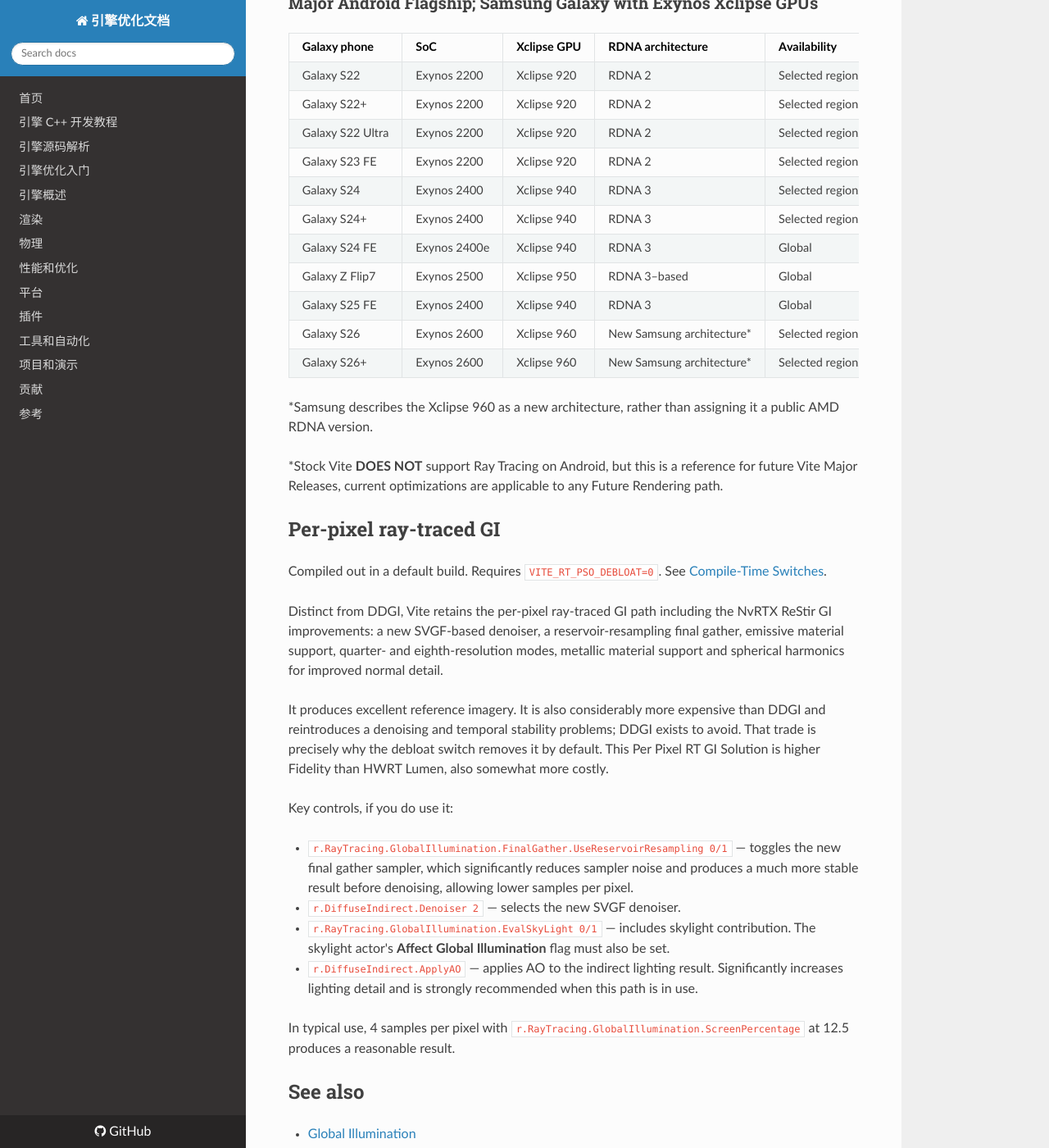
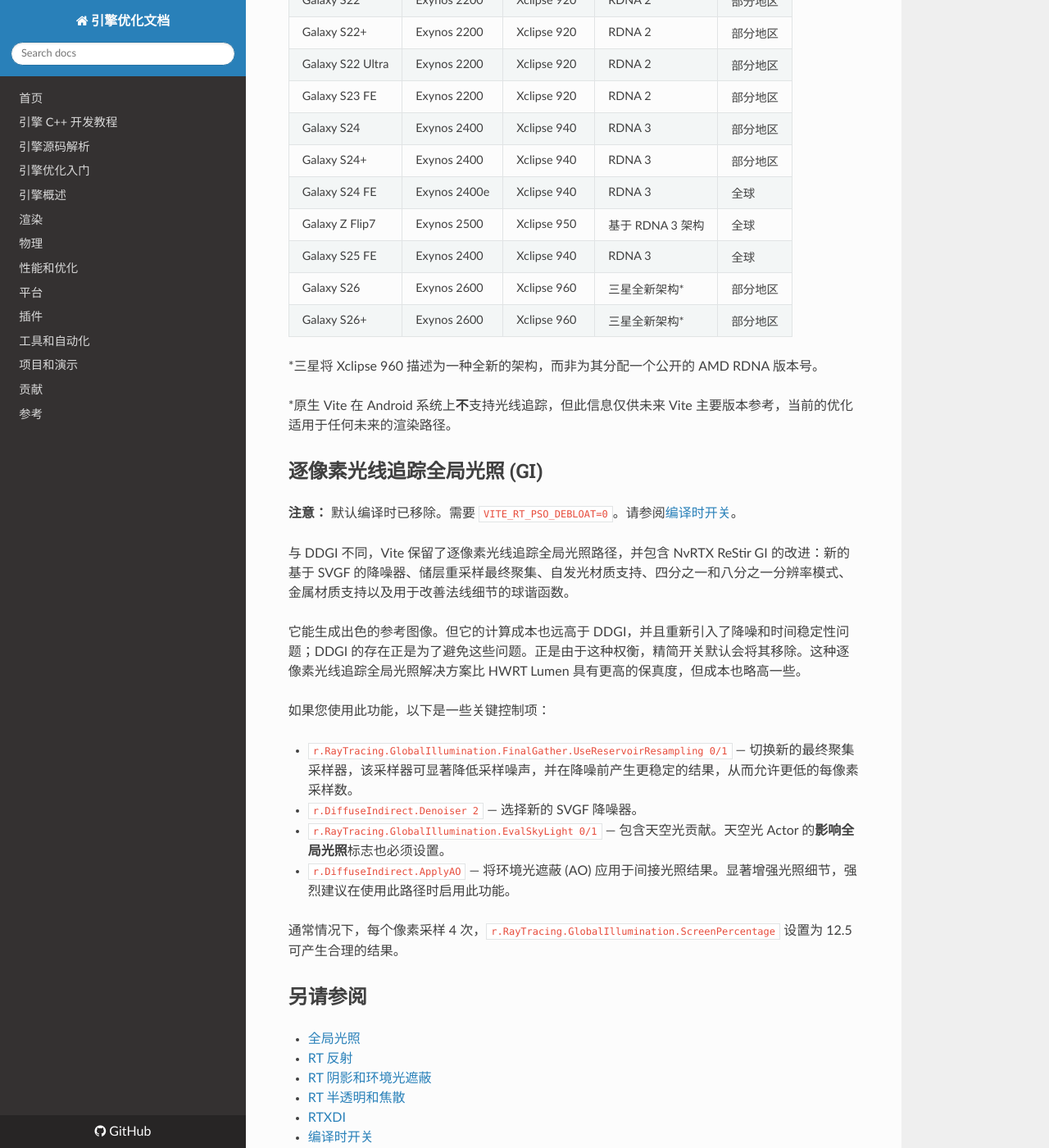
Before and after one commit to OpenHUTB/cpp, an MkDocs documentation site: the page built from docs/optimization/Rendering/Ray-Tracing.md, in a window 1280 px wide and 1400 px high, scrolled down 3442 px. Shown: the whole window at 82% size. Built offline with MkDocs 1.6.1, drawn with Linux system fonts in a browser that asks for light colours; nearby versions of some CDN libraries; a script that is not in the unit is left out; some of the changed text lies outside the part shown.

Commit message:
光线追踪

````diff
--- a/docs/optimization/Rendering/Ray-Tracing.md
+++ b/docs/optimization/Rendering/Ray-Tracing.md
@@ -1,60 +1,41 @@
-# Ray Tracing
+# 光线追踪
 
-<tldr>
-<p>
-Vite ships the ray tracing suite from NvRTX 4.27 Caustics and NvRTX 5.0. In a default build,
-<b>reflections, shadows, ambient occlusion and sky light are available; the rest are compiled out</b> by
-<code>VITE_RT_PSO_DEBLOAT</code>. Read the availability table below before debugging a console variable
-that appears to do nothing.
-</p>
-</tldr>
+Vite 内置了 NvRTX 4.27 Caustics 和 NvRTX 5.0 的光线追踪套件。在默认版本中，反射、阴影、环境光遮蔽和天空光可用；其余效果会被 `VITE_RT_PSO_DEBLOAT` 编译移除。在调试看似无效的控制台变量之前，请先阅读下方的可用性表格。
 
-Ray tracing in Vite is an engine-agnostic pipeline: acceleration structures are maintained independently of
-any single lighting solution, so each effect can be enabled or disabled on its own. This is the arrangement
-UE 4.27 had and UE 5.1+ moved away from &mdash; see [Why NvRTX 4.27](../EngineOverview/Why-NvRTX-427.md).
-
-## Availability
-
-The `VITE_RT_PSO_DEBLOAT` compile-time switch defaults to `1` and removes shader permutations for effects
-outside Vite's recommended configuration. Ray tracing PSOs must be compiled and bound whether or not their
-console variable is set, so leaving unused effects compiled in costs shader build time, package size and
-pipeline creation time for nothing.
-
-The practical consequence: **setting the console variable for a compiled-out effect appears to succeed and
-renders nothing.**
-
-| Effect | Console variable | Default build | Page |
-|---|---|---|---|
-| Reflections | `r.RayTracing.Reflections` | Available | [RT Reflections](./RT-Reflections.md) |
-| Shadows | `r.RayTracing.Shadows` | Available | [RT Shadows and AO](./RT-Shadows-And-Ambient-Occlusion.md) |
-| Ambient occlusion | `r.RayTracing.AmbientOcclusion` | Available | [RT Shadows and AO](./RT-Shadows-And-Ambient-Occlusion.md) |
-| Sky light | `r.RayTracing.SkyLight` | Available | This page |
-| Translucency | `r.RayTracing.Translucency` | Compiled out | [RT Translucency and Caustics](./RT-Translucency-And-Caustics.md) |
-| Mesh caustics | `r.RayTracing.MeshCaustics.Enable` | Compiled out | [RT Translucency and Caustics](./RT-Translucency-And-Caustics.md) |
-| Water caustics | `r.RayTracing.WaterCaustics.Type` | Compiled out | [RT Translucency and Caustics](./RT-Translucency-And-Caustics.md) |
-| Sampled direct lighting (RTXDI) | `r.RayTracing.SampledDirectLighting` | Compiled out | [RTXDI](./RTXDI.md) |
-| Per-pixel global illumination | `r.RayTracing.GlobalIllumination` | Compiled out | This page |
-| Reflection captures and probes | `r.RayTracing.Reflections.RayTraceEnvironmentCaptures` | Compiled out | [RT Reflections](./RT-Reflections.md) |
-| Path tracing | `r.PathTracing` | Compiled out | [Path Tracing](./Path-Tracing.md) |
-
-To use anything in the compiled-out set, rebuild with `VITE_RT_PSO_DEBLOAT=0`. See
-[Compile-Time Switches](../Performance/Compile-Time-Switches.md).
-
-Reflections have one further caveat even when available: the debloat switch forces the sorted deferred
-reflection algorithm and compiles out the older non-deferred path.
-
-Dynamic DDGI is a separate system, enabled through `r.GlobalIllumination.ExperimentalPlugin` rather than the
-`r.RayTracing.*` group, and is **not** affected by the debloat switch. See
-[Dynamic DDGI](./DDGI-Dynamic.md).
-
-This is the rendering stack Black Myth: Wukong shipped on.
-
-[![Black Myth: Wukong ray tracing comparison](https://img.youtube.com/vi/A5boaueGopg/0.jpg)](https://www.youtube.com/watch?v=A5boaueGopg)
+Vite 中的光线追踪是一个与引擎无关的管线：加速结构独立于任何单一的光照解决方案，因此每个效果都可以单独启用或禁用。UE 4.27 采用了这种架构，而 UE 5.1 及更高版本则摒弃了这种架构——参见[为什么使用 NvRTX 4.27](../EngineOverview/Why-NvRTX-427.md)。
 
 
-## Enabling and disabling
+## 可用性
 
-From code:
+编译时开关 `VITE_RT_PSO_DEBLOAT` 默认值为 `1`，它会移除 Vite 推荐配置之外的效果的着色器排列组合。光线追踪 PSO 必须编译并绑定，无论其控制台变量是否设置，因此将未使用的效果编译在内存中会白白浪费着色器构建时间、包大小和管线创建时间。
+
+实际后果是：**设置已编译移除的效果的控制台变量看似成功，但实际上不会渲染任何内容**。
+
+| 效果 | 控制台变量 | 默认构建 | 页面 |
+|---|---|---|---|
+| 反射 | `r.RayTracing.Reflections` | 可用 | [RT 反射](./RT-Reflections.md) |
+| 阴影 | `r.RayTracing.Shadows` | 可用 | [RT 阴影和 AO](./RT-Shadows-And-Ambient-Occlusion.md) |
+| 环境光遮蔽 | `r.RayTracing.AmbientOcclusion` | 可用 | [RT 阴影和 AO](./RT-Shadows-And-Ambient-Occlusion.md) |
+| 天空光 | `r.RayTracing.SkyLight` | 可用 | 此页面 |
+| 半透明 | `r.RayTracing.Translucency` | 已编译 | [RT 半透明和焦散](./RT-Translucency-And-Caustics.md) |
+| 网格焦散 | `r.RayTracing.MeshCaustics.Enable` | 已编译 | [RT 半透明和焦散](./RT-Translucency-And-Caustics.md) |
+| 水焦散 | `r.RayTracing.WaterCaustics.Type` | 已编译 | [RT 半透明和焦散](./RT-Translucency-And-Caustics.md) |
+| 采样直接光照 (RTXDI) | `r.RayTracing.SampledDirectLighting` | 已编译 | [RTXDI](./RTXDI.md) |
+| 逐像素全局光照 | `r.RayTracing.GlobalIllumination` | 已编译 | 本页 |
+| 反射捕捉和探测 | `r.RayTracing.Reflections.RayTraceEnvironmentCaptures` | 已编译 | [RT 反射](./RT-Reflections.md) |
+| 路径追踪 | `r.PathTracing` | 已编译 | [路径追踪](./Path-Tracing.md) |
+
+
+要使用编译输出集中的任何内容，请使用 `VITE_RT_PSO_DEBLOAT=0` 重新构建。请参阅[编译时开关](../Performance/Compile-Time-Switches.md)。
+
+即使反射可用，也存在一个额外的注意事项：debloat 开关会强制使用排序延迟反射算法，并编译掉旧的非延迟路径。
+
+动态 DDGI 是一个独立的系统，它通过 `r.GlobalIllumination.ExperimentalPlugin` 而不是 `r.RayTracing.*` 组启用，并且**不受** debloat 开关的影响。请参阅[动态 DDGI](./DDGI-Dynamic.md)。这是《黑神话：悟空》所用的渲染堆栈。
+[![《黑神话：悟空》光线追踪对比](https://img.youtube.com/vi/A5boaueGopg/0.jpg)](https://www.youtube.com/watch?v=A5boaueGopg)
+
+## 启用和禁用
+
+来自代码：
 
 ```c++
 IConsoleManager::Get().FindConsoleVariable(TEXT("r.RayTracing.AmbientOcclusion"))->Set(1);
@@ -62,7 +43,7 @@
 IConsoleManager::Get().FindConsoleVariable(TEXT("r.RayTracing.Shadows"))->Set(1);
 ```
 
-From configuration, which is what shipping projects should use:
+从配置方面来说，这是项目交付时应该使用的：
 
 ```ini
 ; Config/DefaultEngine.ini
@@ -73,112 +54,96 @@
 r.RayTracing.Translucency=0
 ```
 
-`r.RayTracing.ForceAllRayTracingEffects 1` turns everything on at once. Treat it as a diagnostic &mdash; a
-way to see the ceiling and to audit which effects a scene responds to &mdash; not as a shipping setting.
-`r.RayTracing.ForceAllRayTracingEffects 0` forces everything off, which is the fastest way to establish how
-much of your frame time ray tracing accounts for.
+`r.RayTracing.ForceAllRayTracingEffects 1` 会一次性启用所有光线追踪效果。请将其视为诊断工具——用于查看光线追踪效果的上限并审核场景对哪些效果做出响应——而不是最终的发布设置。`r.RayTracing.ForceAllRayTracingEffects 0` 会强制关闭所有光线追踪效果，这是确定光线追踪占用帧时间比例的最快方法。
 
-## Culling and cost control
 
-Ray tracing cost scales with how much geometry is in the acceleration structure, so culling is the first
-lever to reach for before reducing effect quality.
+## 剔除和成本控制
+
+光线追踪的成本与加速结构中的几何体数量成正比，因此在降低效果质量之前，剔除是首先应该考虑的因素。
 
 ```c++
 GEngine->Exec(nullptr, TEXT("r.RayTracing.Culling.UseMinDrawDistance 1"));
 ```
 
-This makes ray tracing culling respect each primitive's minimum draw distance, which is a cheap and
-generally safe win in scenes with a lot of small detail meshes.
-
-Beyond culling, the standard levers in rough order of effectiveness:
-
-1. Reduce the number of effects enabled. Turning an effect off is always cheaper than optimising it.
-2. Reduce effect resolution &mdash; most effects support half or quarter resolution buffers.
-3. Reduce sample counts and maximum bounce depth.
-4. Reduce the geometry that participates in ray tracing, per-primitive.
-
-## AMD hardware
-
-Vite integrates AMD GPUOpen RT optimizations and a number of custom AMD RDNA specific GPU optimizations targeted at
-consoles. Ray tracing performance on RDNA2 hardware is a first-class concern rather than an afterthought,
-which follows directly from the PS5-class performance targets.
+这使得光线追踪剔除能够遵循每个图元的最小绘制距离，这在包含大量细小网格的场景中是一个成本低廉且通常安全的改进。
 
 
-### **RDNA-based Console and Handheld Hardware**
-
-| Hardware | GPU architecture | GPU configuration |
-|---|---:|---|
-| PlayStation 5 | RDNA 2–based custom GPU | 36 CUs, up to 10.28 TFLOPS |
-| PlayStation 5 Pro | RDNA-based custom GPU* | 60 CUs, 16.7 TFLOPS |
-| Xbox Series X | RDNA 2 | 52 CUs, 12 TFLOPS |
-| Xbox Series S | RDNA 2 | 20 CUs, 4 TFLOPS |
-| Steam Deck / Steam Deck OLED | RDNA 2 | 8 CUs, up to 1.6 GHz |
-| ASUS ROG Ally | RDNA 3 | Z1: 4 CUs; Z1 Extreme: 12 CUs |
-| ASUS ROG Ally X | RDNA 3 | 12 CUs (Ryzen Z1 Extreme) |
-| ROG Xbox Ally | RDNA 3 | 8 CUs (Ryzen Z2 A) |
-| ROG Xbox Ally X | RDNA 3.5 | 16 CUs (Ryzen AI Z2 Extreme) |
-| Valve Steam Machine (2026) | RDNA 3 | Semi-custom GPU, 28 CUs, up to 2.45 GHz |
-
-\*Sony officially labels the PS5 Pro GPU as “AMD Radeon RDNA-based”; it includes features beyond PC RDNA 3.5 Spec, inherting very specific tech from RDNA4.
-
-### **Major Android Flagship; Samsung Galaxy with Exynos Xclipse GPUs**
-
-| Galaxy phone | SoC | Xclipse GPU | RDNA architecture | Availability |
-|---|---|---|---|---|
-| Galaxy S22 | Exynos 2200 | Xclipse 920 | RDNA 2 | Selected regions |
-| Galaxy S22+ | Exynos 2200 | Xclipse 920 | RDNA 2 | Selected regions |
-| Galaxy S22 Ultra | Exynos 2200 | Xclipse 920 | RDNA 2 | Selected regions |
-| Galaxy S23 FE | Exynos 2200 | Xclipse 920 | RDNA 2 | Selected regions |
-| Galaxy S24 | Exynos 2400 | Xclipse 940 | RDNA 3 | Selected regions |
-| Galaxy S24+ | Exynos 2400 | Xclipse 940 | RDNA 3 | Selected regions |
-| Galaxy S24 FE | Exynos 2400e | Xclipse 940 | RDNA 3 | Global |
-| Galaxy Z Flip7 | Exynos 2500 | Xclipse 950 | RDNA 3–based | Global |
-| Galaxy S25 FE | Exynos 2400 | Xclipse 940 | RDNA 3 | Global |
-| Galaxy S26 | Exynos 2600 | Xclipse 960 | New Samsung architecture* | Selected regions |
-| Galaxy S26+ | Exynos 2600 | Xclipse 960 | New Samsung architecture* | Selected regions |
-
-*Samsung describes the Xclipse 960 as a new architecture, rather than assigning it a public AMD RDNA version.
-
-*Stock Vite **DOES NOT** support Ray Tracing on Android, but this is a reference for future Vite Major Releases,
-current optimizations are applicable to any Future Rendering path.
+除了剔除之外，以下是一些常用的优化方法，大致按有效性排序：
 
 
+1. 减少启用的效果数量。关闭效果的成本总是比优化效果的成本更低。
+2. 降低效果分辨率——大多数效果都支持半分辨率或四分之一分辨率的缓冲区。
+3. 减少采样数和最大反弹深度。
+4. 减少每个图元参与光线追踪的几何体数量。
 
-## Per-pixel ray-traced GI
+## AMD 硬件
 
-<note>
-Compiled out in a default build. Requires <code>VITE_RT_PSO_DEBLOAT=0</code>. See
-<a href="../Performance/Compile-Time-Switches.md">Compile-Time Switches</a>.
-</note>
+Vite 集成了 AMD GPUOpen RT 优化以及多项针对游戏主机的 AMD RDNA 定制 GPU 优化。RDNA2 硬件上的光线追踪性能是首要考虑因素，而非事后考虑，这直接源于 PS5 级别的性能目标。
 
-Distinct from DDGI, Vite retains the per-pixel ray-traced GI path including the NvRTX ReStir GI improvements:
-a new SVGF-based denoiser, a reservoir-resampling final gather, emissive material support, quarter- and
-eighth-resolution modes, metallic material support and spherical harmonics for improved normal detail.
 
-It produces excellent reference imagery. It is also considerably more expensive than DDGI and reintroduces
-a denoising and temporal stability problems; DDGI exists to avoid. That trade is precisely why the debloat
-switch removes it by default. This Per Pixel RT GI Solution is higher Fidelity than HWRT Lumen, also somewhat more costly.
+### **基于 RDNA 的主机和掌机硬件**
 
-Key controls, if you do use it:
+| 硬件 | GPU 架构 | GPU 配置 |
+|---|---:|---|
+| PlayStation 5 | 基于 RDNA 2 架构的定制 GPU | 36 个计算单元 (CU)，最高可达 10.28 TFLOPS |
+| PlayStation 5 Pro | 基于 RDNA 架构的定制 GPU* | 60 个计算单元 (CU)，16.7 TFLOPS |
+| Xbox Series X | RDNA 2 | 52 个计算单元 (CU)，12 TFLOPS |
+| Xbox Series S | RDNA 2 | 20 个计算单元 (CU)，4 TFLOPS |
+| Steam Deck / Steam Deck OLED | RDNA 2 | 8 个计算单元 (CU)，最高可达 1.6 GHz |
+| ASUS ROG Ally | RDNA 3 | Z1：4 个计算单元 (CU)； Z1 Extreme：12 个计算单元 (CU) |
+| ASUS ROG Ally X | RDNA 3 | 12 个计算单元 (CU)（Ryzen Z1 Extreme） |
+| ROG Xbox Ally | RDNA 3 | 8 个计算单元 (CU)（Ryzen Z2 A） |
+| ROG Xbox Ally X | RDNA 3.5 | 16 个计算单元 (CU)（Ryzen AI Z2 Extreme） |
+| Valve Steam Machine (2026) | RDNA 3 | 半定制 GPU，28 个计算单元 (CU)，最高频率可达 2.45 GHz |
 
-- `r.RayTracing.GlobalIllumination.FinalGather.UseReservoirResampling 0/1` &mdash; toggles the new final
-  gather sampler, which significantly reduces sampler noise and produces a much more stable result before
-  denoising, allowing lower samples per pixel.
-- `r.DiffuseIndirect.Denoiser 2` &mdash; selects the new SVGF denoiser.
-- `r.RayTracing.GlobalIllumination.EvalSkyLight 0/1` &mdash; includes skylight contribution. The skylight
-  actor's **Affect Global Illumination** flag must also be set.
-- `r.DiffuseIndirect.ApplyAO` &mdash; applies AO to the indirect lighting result. Significantly increases
-  lighting detail and is strongly recommended when this path is in use.
+\*索尼官方将 PS5 Pro 的 GPU 称为“基于 AMD Radeon RDNA 的架构”；它包含超出 PC RDNA 3.5 规范的功能，继承了 RDNA4 的一些非常具体的技术。
 
-In typical use, 4 samples per pixel with `r.RayTracing.GlobalIllumination.ScreenPercentage` at 12.5 produces
-a reasonable result.
+### **安卓旗舰机型；三星 Galaxy 搭载 Exynos Xclipse GPU**
 
-## See also
+| Galaxy 手机 | SoC | Xclipse GPU | RDNA 架构 | 上市信息 |
+|---|---|---|---|---|
+| Galaxy S22 | Exynos 2200 | Xclipse 920 | RDNA 2 | 部分地区 |
+| Galaxy S22+ | Exynos 2200 | Xclipse 920 | RDNA 2 | 部分地区 |
+| Galaxy S22 Ultra | Exynos 2200 | Xclipse 920 | RDNA 2 | 部分地区 |
+| Galaxy S23 FE | Exynos 2200 | Xclipse 920 | RDNA 2 | 部分地区 |
+| Galaxy S24 | Exynos 2400 | Xclipse 940 | RDNA 3 | 部分地区 |
+| Galaxy S24+ | Exynos 2400 | Xclipse 940 | RDNA 3 | 部分地区 |
+| Galaxy S24 FE | Exynos 2400e | Xclipse 940 | RDNA 3 | 全球 |
+| Galaxy Z Flip7 | Exynos 2500 | Xclipse 950 | 基于 RDNA 3 架构 | 全球 |
+| Galaxy S25 FE | Exynos 2400 | Xclipse 940 | RDNA 3 | 全球 |
+| Galaxy S26 | Exynos 2600 | Xclipse 960 | 三星全新架构* | 部分地区 |
+| Galaxy S26+ | Exynos 2600 | Xclipse 960 | 三星全新架构* | 部分地区 |
 
-- [Global Illumination](./Global-Illumination.md)
-- [RT Reflections](./RT-Reflections.md)
-- [RT Shadows and Ambient Occlusion](./RT-Shadows-And-Ambient-Occlusion.md)
-- [RT Translucency and Caustics](./RT-Translucency-And-Caustics.md)
+*三星将 Xclipse 960 描述为一种全新的架构，而非为其分配一个公开的 AMD RDNA 版本号。
+
+*原生 Vite 在 Android 系统上**不**支持光线追踪，但此信息仅供未来 Vite 主要版本参考，当前的优化适用于任何未来的渲染路径。
+
+
+## 逐像素光线追踪全局光照 (GI)
+
+**注意：** 默认编译时已移除。需要 `VITE_RT_PSO_DEBLOAT=0`。请参阅[编译时开关](../Performance/Compile-Time-Switches.md)。
+
+与 DDGI 不同，Vite 保留了逐像素光线追踪全局光照路径，并包含 NvRTX ReStir GI 的改进：新的基于 SVGF 的降噪器、储层重采样最终聚集、自发光材质支持、四分之一和八分之一分辨率模式、金属材质支持以及用于改善法线细节的球谐函数。
+
+
+它能生成出色的参考图像。但它的计算成本也远高于 DDGI，并且重新引入了降噪和时间稳定性问题；DDGI 的存在正是为了避免这些问题。正是由于这种权衡，精简开关默认会将其移除。这种逐像素光线追踪全局光照解决方案比 HWRT Lumen 具有更高的保真度，但成本也略高一些。
+
+如果您使用此功能，以下是一些关键控制项：
+
+- `r.RayTracing.GlobalIllumination.FinalGather.UseReservoirResampling 0/1` — 切换新的最终聚集采样器，该采样器可显著降低采样噪声，并在降噪前产生更稳定的结果，从而允许更低的每像素采样数。
+- `r.DiffuseIndirect.Denoiser 2` — 选择新的 SVGF 降噪器。
+- `r.RayTracing.GlobalIllumination.EvalSkyLight 0/1` — 包含天空光贡献。天空光 Actor 的**影响全局光照**标志也必须设置。
+- `r.DiffuseIndirect.ApplyAO` — 将环境光遮蔽 (AO) 应用于间接光照结果。显著增强光照细节，强烈建议在使用此路径时启用此功能。
+
+通常情况下，每个像素采样 4 次，`r.RayTracing.GlobalIllumination.ScreenPercentage` 设置为 12.5 可产生合理的结果。
+
+
+## 另请参阅
+
+- [全局光照](./Global-Illumination.md)
+- [RT 反射](./RT-Reflections.md)
+- [RT 阴影和环境光遮蔽](./RT-Shadows-And-Ambient-Occlusion.md)
+- [RT 半透明和焦散](./RT-Translucency-And-Caustics.md)
 - [RTXDI](./RTXDI.md)
-- [Compile-Time Switches](../Performance/Compile-Time-Switches.md)
-- [Console Variable Reference](../Reference/Console-Variables.md)
+- [编译时开关](../Performance/Compile-Time-Switches.md)
+- [控制台变量参考](../Reference/Console-Variables.md)
````
Also changed, not shown: docs/optimization/Rendering/SSGI.md (+36 -56 lines).
